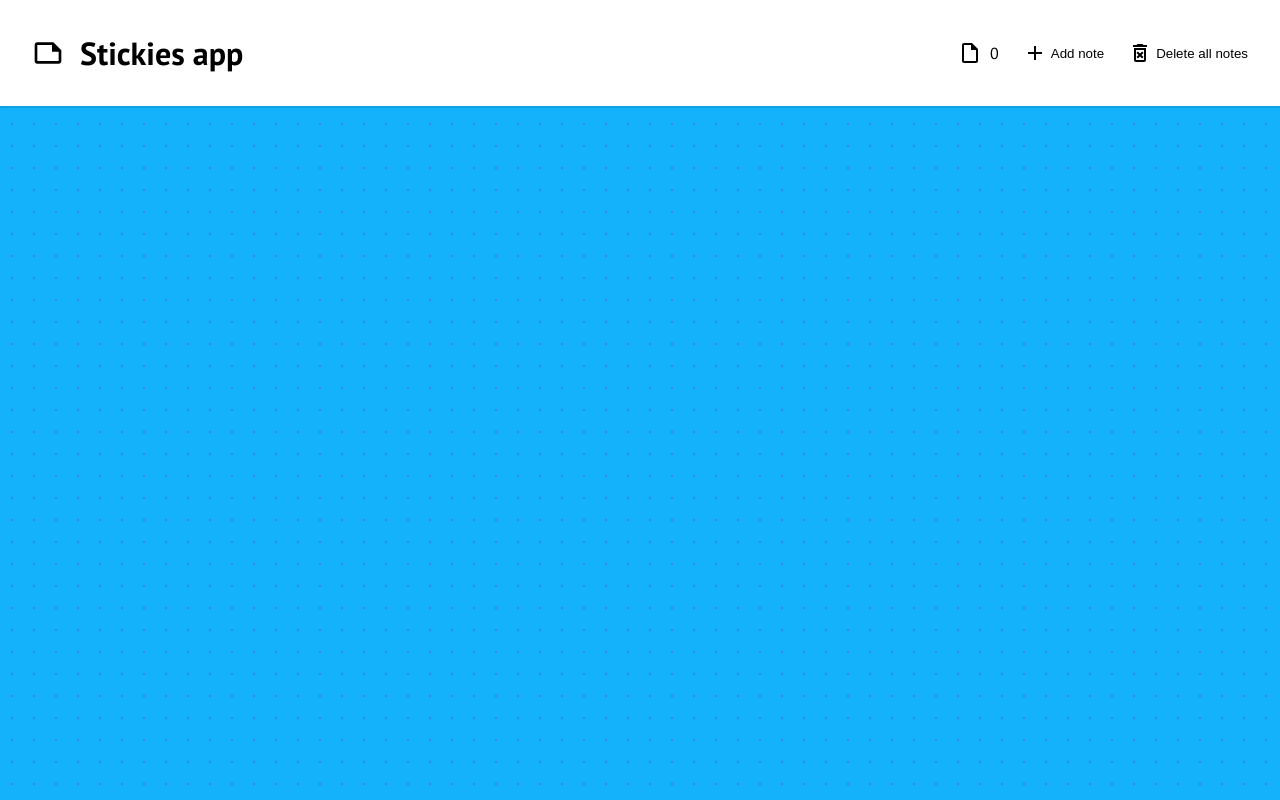
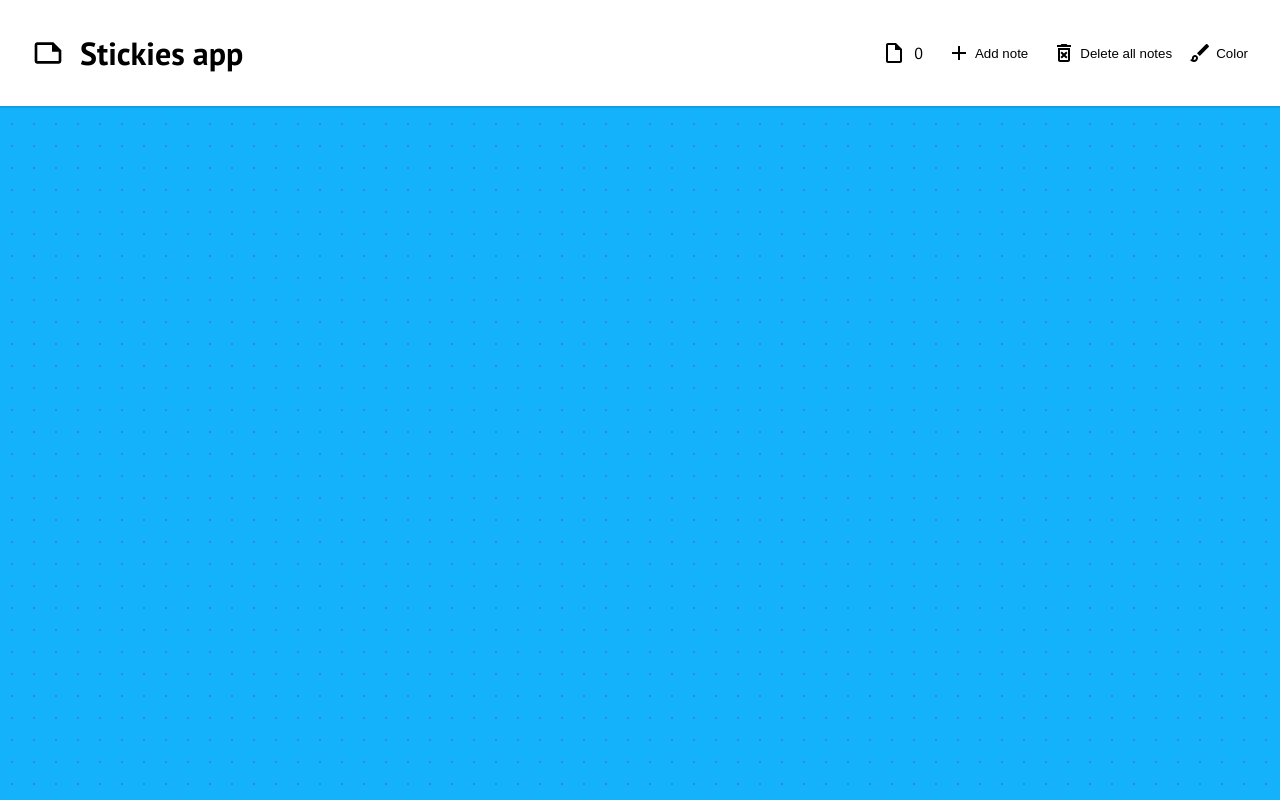
Before and after one commit to dmnrmr/pearl-hw, an Angular app: page / in a window 1280 px wide. Built offline with nearby package versions, Linux system fonts and the light colour scheme.

Commit message:
FEATURE: Add color-selector

```diff
--- a/src/app/app.module.ts
+++ b/src/app/app.module.ts
@@ -3,11 +3,13 @@ import { NgModule } from '@angular/core';
 import { AppComponent } from './containers/app/app.component';
 import { HeaderComponent } from './components/header/header.component';
 import { ButtonComponent } from './components/button/button.component';
+import { ColorSelectorComponent } from './components/color-selector/color-selector.component';
 
 @NgModule({
   declarations: [
     AppComponent,
     ButtonComponent,
+    ColorSelectorComponent,
     HeaderComponent
   ],
   imports: [
--- a/src/app/components/button/button.component.html
+++ b/src/app/components/button/button.component.html
@@ -1,4 +1,4 @@
-<button type="button" class="button" [disabled]="isDisabled" (click)="onClick()">
+<button type="button" class="button" [disabled]="isDisabled" (click)="onClick($event)">
   <div class="button__content">
     <ng-content></ng-content>
   </div>
--- a/src/app/components/button/button.component.ts
+++ b/src/app/components/button/button.component.ts
@@ -7,12 +7,12 @@ import { ChangeDetectionStrategy, Component, Input, Output, EventEmitter } from
   changeDetection: ChangeDetectionStrategy.OnPush
 })
 export class ButtonComponent {
-  @Output() private readonly handleClick = new EventEmitter<void>();
+  @Output() private readonly handleClick = new EventEmitter<MouseEvent>();
 
   @Input() public label: string;
   @Input() public isDisabled: boolean;
 
-  public onClick(): void {
-    this.handleClick.emit();
+  public onClick(event: MouseEvent): void {
+    this.handleClick.emit(event);
   }
 }
--- /dev/null
+++ b/src/app/components/color-selector/color-selector.component.html
@@ -0,0 +1,20 @@
+<div class="color-selector">
+  <prl-button label="Color" [isDisabled]="!hasColors" (handleClick)="toggleColorMenu($event)">
+    <svg xmlns="http://www.w3.org/2000/svg" width="24" height="24" viewBox="0 0 24 24">
+      <path fill="none" d="M0 0h24v24H0V0z"/>
+      <path d="M7 16c.55 0 1 .45 1 1 0 1.1-.9 2-2 2-.17 0-.33-.02-.5-.05.31-.55.5-1.21.5-1.95 0-.55.45-1 1-1M18.67 3c-.26 0-.51.1-.71.29L9 12.25 11.75 15l8.96-8.96c.39-.39.39-1.02 0-1.41l-1.34-1.34c-.2-.2-.45-.29-.7-.29zM7 14c-1.66 0-3 1.34-3 3 0 1.31-1.16 2-2 2 .92 1.22 2.49 2 4 2 2.21 0 4-1.79 4-4 0-1.66-1.34-3-3-3z"/>
+    </svg>
+  </prl-button>
+
+  <ul class="color-selector__menu" *ngIf="isColorMenuVisible">
+    <li
+      class="color-selector__menu-item"
+      *ngFor="let color of availableColors; trackBy: trackByColorCode"
+      [style.background-color]="color.code"
+      [style.color]="color.labelColor"
+      (click)="onSelectNoteColor(color.code)"
+    >
+      {{ color.label }}
+    </li>
+  </ul>
+</div>
--- /dev/null
+++ b/src/app/components/color-selector/color-selector.component.scss
@@ -0,0 +1,37 @@
+:host {
+  display: block;
+}
+
+.color-selector {
+  position: relative;
+
+  &__menu {
+    list-style: none;
+    padding: 0;
+    margin: 0;
+    min-width: 10rem;
+    position: absolute;
+    top: 150%;
+    left: -150%;
+
+    &-item {
+      cursor: pointer;
+      padding: 1rem 2rem;
+      position: relative;
+
+      &:after {
+        content: '';
+        position: absolute;
+        top: 0;
+        left: 0;
+        width: 100%;
+        height: 100%;
+        background-color: transparent;
+      }
+
+      &:hover#{&}:after {
+        background-color: rgba(255, 255, 255, 0.375);
+      }
+    }
+  }
+}
--- /dev/null
+++ b/src/app/components/color-selector/color-selector.component.ts
@@ -0,0 +1,66 @@
+import {
+  ChangeDetectionStrategy,
+  ChangeDetectorRef,
+  Component,
+  EventEmitter,
+  Input,
+  OnDestroy,
+  OnInit,
+  Output
+} from '@angular/core';
+import { NoteColor } from '../../models';
+
+@Component({
+  selector: 'prl-color-selector',
+  styleUrls: ['color-selector.component.scss'],
+  templateUrl: 'color-selector.component.html',
+  changeDetection: ChangeDetectionStrategy.OnPush
+})
+export class ColorSelectorComponent implements OnInit, OnDestroy {
+  constructor(private cdr: ChangeDetectorRef) { }
+
+  @Output() private handleSelectNoteColor = new EventEmitter<string>();
+
+  @Input() public availableColors: NoteColor[] = [];
+
+  public isColorMenuVisible: boolean;
+
+  private closeColorMenu(): void {
+    this.isColorMenuVisible = false;
+    this.cdr.detectChanges();
+  }
+
+  private onWindowClick(): void {
+    if (!this.isColorMenuVisible) {
+      return;
+    }
+
+    this.closeColorMenu();
+  }
+
+  public ngOnInit(): void {
+    window.addEventListener('click', this.onWindowClick.bind(this));
+  }
+
+  public ngOnDestroy(): void {
+    window.removeEventListener('click', this.onWindowClick.bind(this));
+  }
+
+  public toggleColorMenu(event: MouseEvent): void {
+    event.stopPropagation();
+    this.isColorMenuVisible = !this.isColorMenuVisible;
+  }
+
+  public onSelectNoteColor(colorId: string): void {
+    this.closeColorMenu();
+    this.handleSelectNoteColor.emit(colorId);
+  }
+
+  public trackByColorCode(_: number, { code }: NoteColor): string {
+    return code;
+  }
+
+  get hasColors(): boolean {
+    return this.availableColors.length > 0;
+  }
+}
--- a/src/app/components/header/header.component.html
+++ b/src/app/components/header/header.component.html
@@ -37,5 +37,12 @@
         </svg>
       </prl-button>
     </div>
+
+    <div class="header__colors">
+      <prl-color-selector
+        [availableColors]="noteColors"
+        (handleSelectNoteColor)="onSelectNoteColor($event)"
+      ></prl-color-selector>
+    </div>
   </div>
 </header>
--- a/src/app/components/header/header.component.scss
+++ b/src/app/components/header/header.component.scss
@@ -1,4 +1,4 @@
-@import '../../../styles/mixins';
+@import "../../../styles/mixins";
 
 :host {
   display: block;
--- a/src/app/containers/app/app.component.html
+++ b/src/app/containers/app/app.component.html
@@ -1,7 +1,7 @@
 <div class="app">
   <prl-header
     [numberOfNotes]="0"
-    [noteColors]="[]"
+    [noteColors]="noteColors"
     (handleAddNote)="onAddNote()"
     (handleRemoveAllNotes)="onRemoveAllNotes()"
     (handleSelectNoteColor)="onSelectNoteColor($event)"
--- a/src/app/containers/app/app.component.ts
+++ b/src/app/containers/app/app.component.ts
@@ -1,4 +1,5 @@
 import { Component, ChangeDetectionStrategy } from '@angular/core';
+import { NoteColor } from '../../models';
 
 @Component({
   selector: 'prl-root',
@@ -7,6 +8,27 @@ import { Component, ChangeDetectionStrategy } from '@angular/core';
   changeDetection: ChangeDetectionStrategy.OnPush
 })
 export class AppComponent {
+  public noteColors: NoteColor[] = [
+    {
+      id: 'blue',
+      code: '#00ccff',
+      label: 'Blue',
+      labelColor: '#000000'
+    },
+    {
+      id: 'yellow',
+      code: '#ffe96a',
+      label: 'Yellow',
+      labelColor: '#000000'
+    },
+    {
+      id: 'black',
+      code: '#000000',
+      label: 'Black',
+      labelColor: '#ffffff'
+    }
+  ];
+
   public onAddNote(): void {
     // tslint:disable-next-line
     console.log('** Add note');
--- a/src/app/models/index.ts
+++ b/src/app/models/index.ts
@@ -2,4 +2,5 @@ export interface NoteColor {
   code: string;
   id: string;
   label: string;
+  labelColor: string;
 }
```
